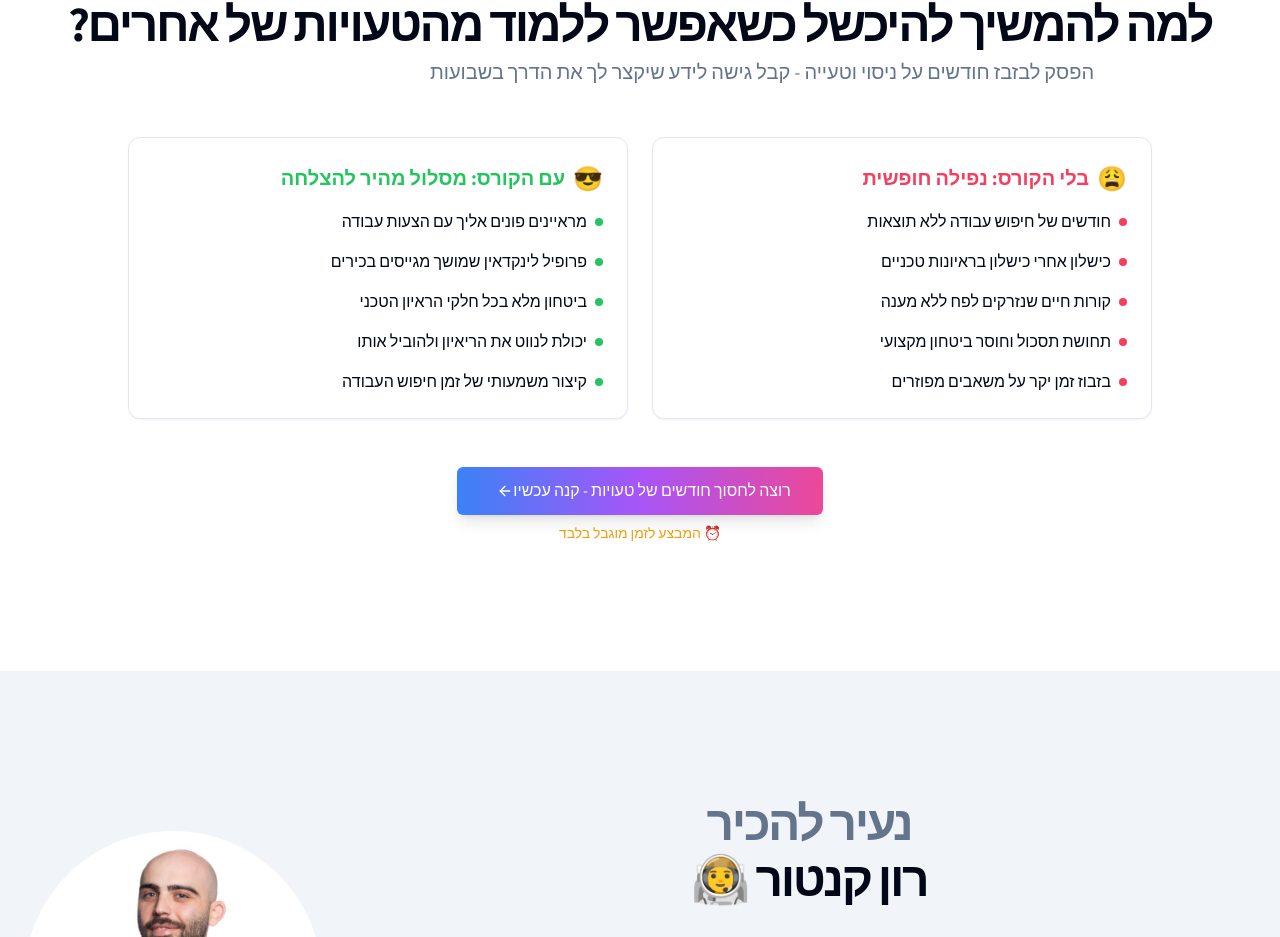
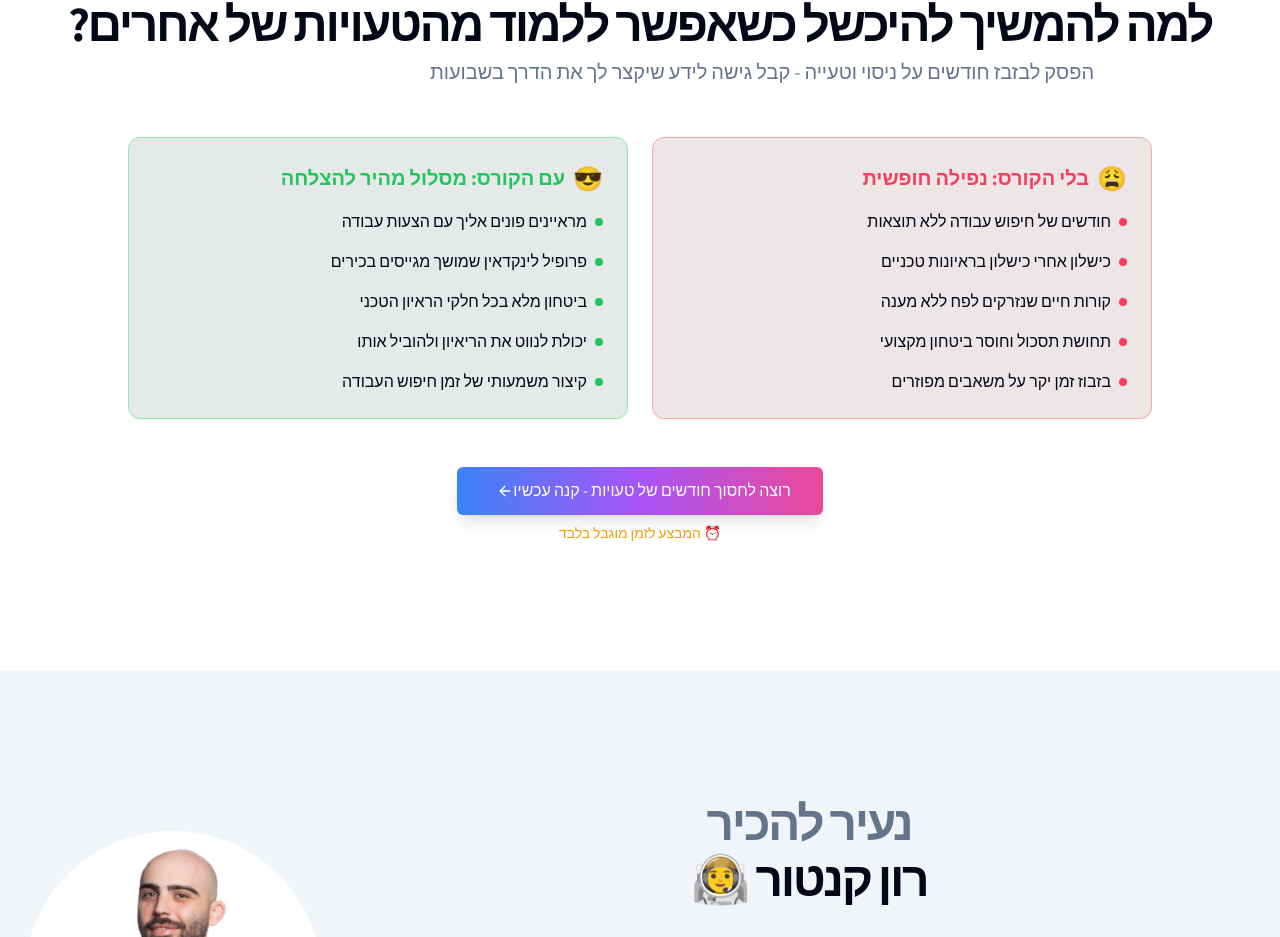
Before and after one commit to ronka/hightech-guide-chat, a Next.js app: page /cracking-the-job-interview in a window 1280 px wide. Shown: the part 1051-1988 px from the top of the page. Built offline with nearby package versions, Linux system fonts and the light colour scheme.

Commit message:
update pros and cons card

```diff
--- a/src/app/cracking-the-job-interview/page.tsx
+++ b/src/app/cracking-the-job-interview/page.tsx
@@ -239,7 +239,7 @@ export default function Home() {
             </div>
           </div>
           <div className="mx-auto grid max-w-5xl gap-6 py-12 lg:grid-cols-2">
-            <div className="rounded-xl border bg-card p-6 shadow-sm">
+            <div className="rounded-xl card rounded-box bg-base-100  border border-red-300 bg-red-950/10 p-6 shadow-sm ">
               <div className="flex items-center gap-2 mb-4">
                 <span className="text-2xl">😩</span>
                 <h3 className="text-xl font-bold text-rose-500">
@@ -269,7 +269,7 @@ export default function Home() {
                 </li>
               </ul>
             </div>
-            <div className="rounded-xl border bg-card p-6 shadow-sm">
+            <div className="rounded-xl p-6 shadow-sm card rounded-box  bg-base-100  border border-green-300 bg-green-950/10">
               <div className="flex items-center gap-2 mb-4">
                 <span className="text-2xl">😎</span>
                 <h3 className="text-xl font-bold text-green-500">
```
